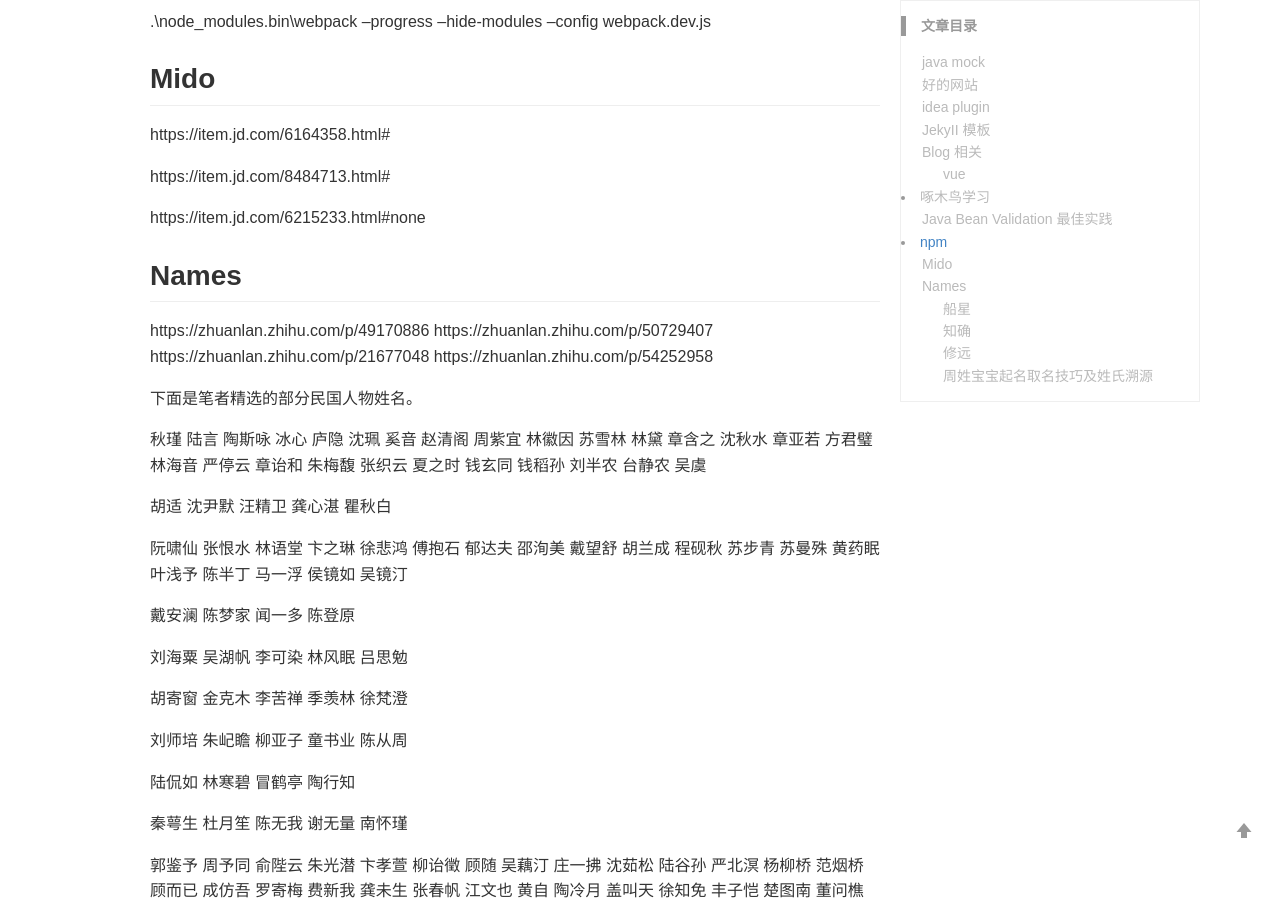
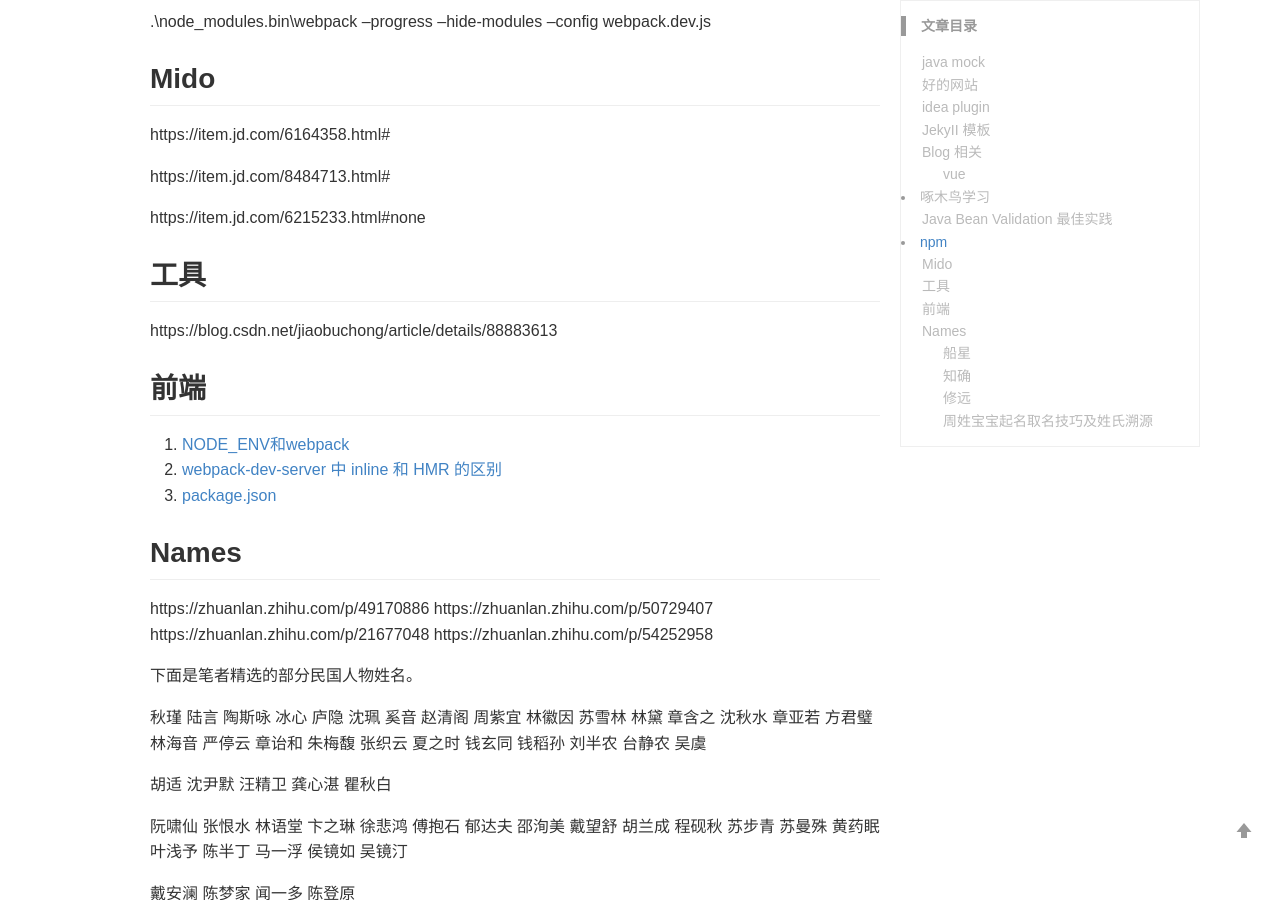
Before and after one commit to MichaelZhou111/MichaelZhou111.github.io, a Jekyll site: the page built from _posts/2011-04-26-temp.md, in a window 1280 px wide and 900 px high, scrolled down 1649 px. Built offline with Jekyll 4.4.1, drawn with Linux system fonts in a browser that asks for light colours; comment, search, counter and statistics services are not loaded.

Commit message:
add some for temp

```diff
--- a/_posts/2011-04-26-temp.md
+++ b/_posts/2011-04-26-temp.md
@@ -80,6 +80,13 @@ https://item.jd.com/8484713.html#
 
 https://item.jd.com/6215233.html#none
 
+## 工具
+https://blog.csdn.net/jiaobuchong/article/details/88883613
+
+##  前端
+1. [NODE_ENV和webpack](https://juejin.im/post/5a4ed5306fb9a01cbc6e2ee2)
+2. [webpack-dev-server 中 inline 和 HMR 的区别](https://juejin.im/post/593e5454a0bb9f006b59d85a)
+3. [package.json](https://javascript.ruanyifeng.com/nodejs/packagejson.html)
 
 ## Names
 https://zhuanlan.zhihu.com/p/49170886
```
